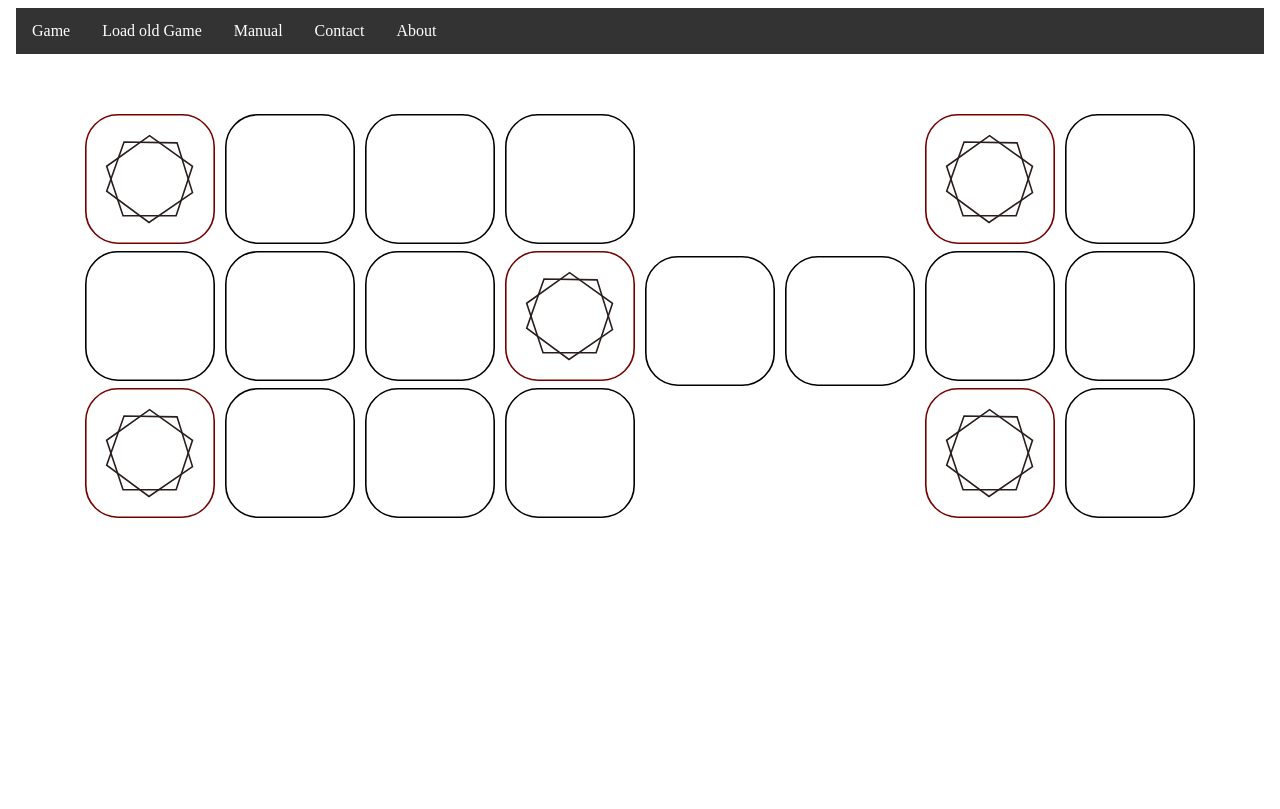
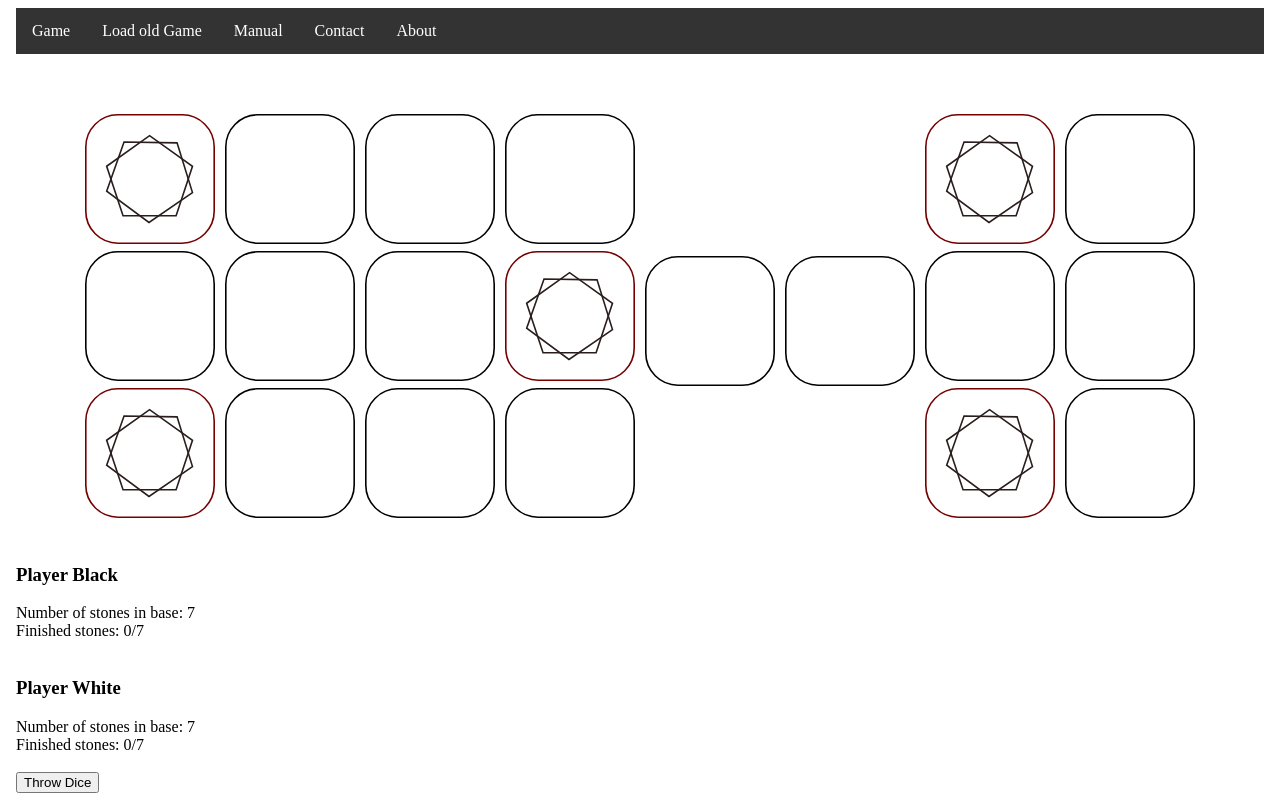
Before and after one commit to NevinJulian/RoyalGameOfUr, an Angular app: page / in a window 1280 px wide. Built offline with nearby package versions, Linux system fonts and the light colour scheme.

Commit message:
add player infos and throw dice button

```diff
--- a/src/app/app.component.html
+++ b/src/app/app.component.html
@@ -21,5 +21,4 @@
 
 </html>
 
-
 <router-outlet></router-outlet>
--- a/src/app/game/game.component.html
+++ b/src/app/game/game.component.html
@@ -1,8 +1,10 @@
 <!DOCTYPE html>
 <html>
+
 <head>
 
 </head>
+
 <body>
     <div class="grid">
         <div class="row">
@@ -46,5 +48,21 @@
             <div class="item item24"><img class="images" src="../assets/img/field.svg"></div>
         </div>
     </div>
+
+    <div class="player">
+        <h3>Player Black</h3>
+        Number of stones in base: {{gameState.player1.notYetPlayedStones}}<br>
+        Finished stones: {{gameState.player1.finishedStones}}/7<br><br>
+    </div>
+
+    <div class="player">
+        <h3>Player White</h3>
+        Number of stones in base: {{gameState.player1.notYetPlayedStones}}<br>
+        Finished stones: {{gameState.player1.finishedStones}}/7<br><br>
+    </div>
+
+    <button class="mat-button" (click)="throwDice()">Throw Dice</button>
+    <p>{{diceThrow}}</p>
 </body>
+
 </html>
--- a/src/app/game/game.component.scss
+++ b/src/app/game/game.component.scss
@@ -5,12 +5,12 @@
     grid-template-columns: 140px 140px 140px 140px 140px 140px 140px 140px;
     padding: 10px;
   }
-  .item {
+.item {
     font-size: 30px;
     text-align: center;
   }
 
-  .emptyitem {
+.emptyitem {
     margin-bottom: 2px;
     padding: 20px;
     height: 100px;
--- a/src/app/game/game.component.ts
+++ b/src/app/game/game.component.ts
@@ -10,15 +10,19 @@ import { GameState } from 'src/model/src/GameState';
 })
 
 export class GameComponent implements OnInit {
-  private gameState: GameState;
+  gameState: GameState;
+  diceThrow: number;
 
   constructor() {
     this.gameState = generateStartingGameState();
-   }
+  } *
 
-  ngOnInit(): void {
+    ngOnInit() {
     let dice = throwDice();
     console.log(dice);
   }
 
+  throwDice() {
+    this.diceThrow = throwDice();
+  }
 }
```
Lines whose indentation alone changed are shown as unchanged.
